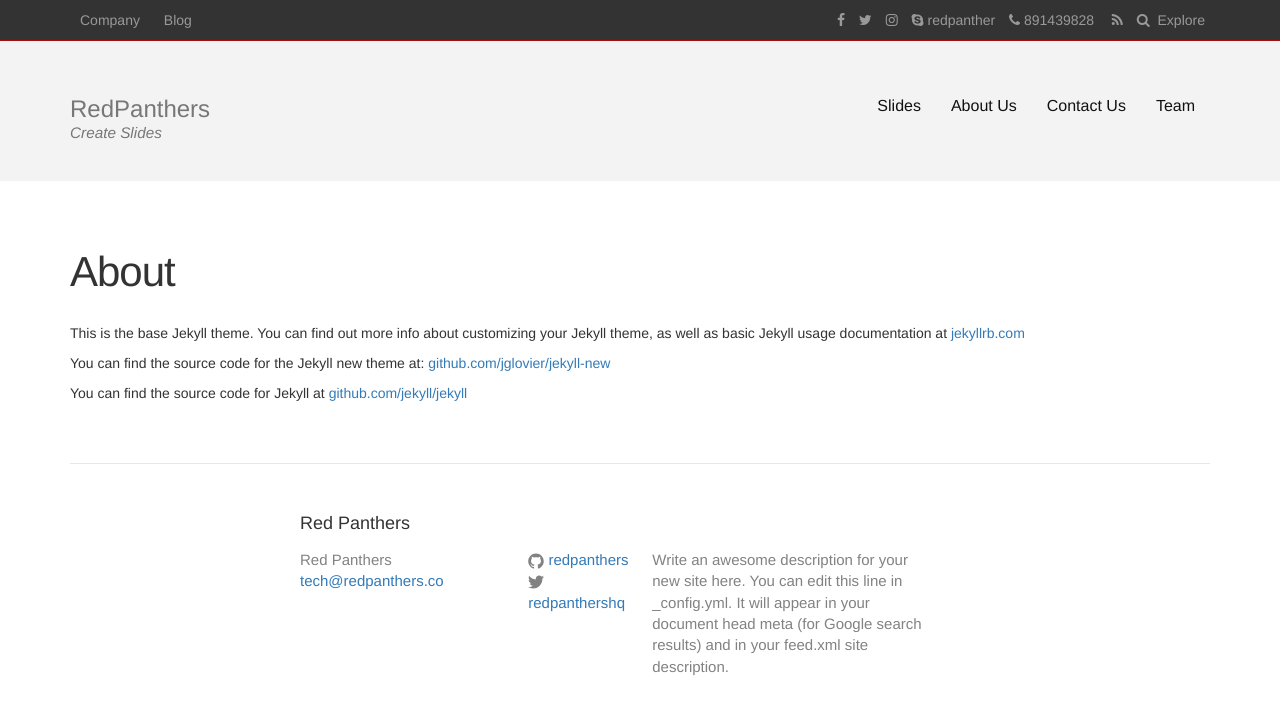
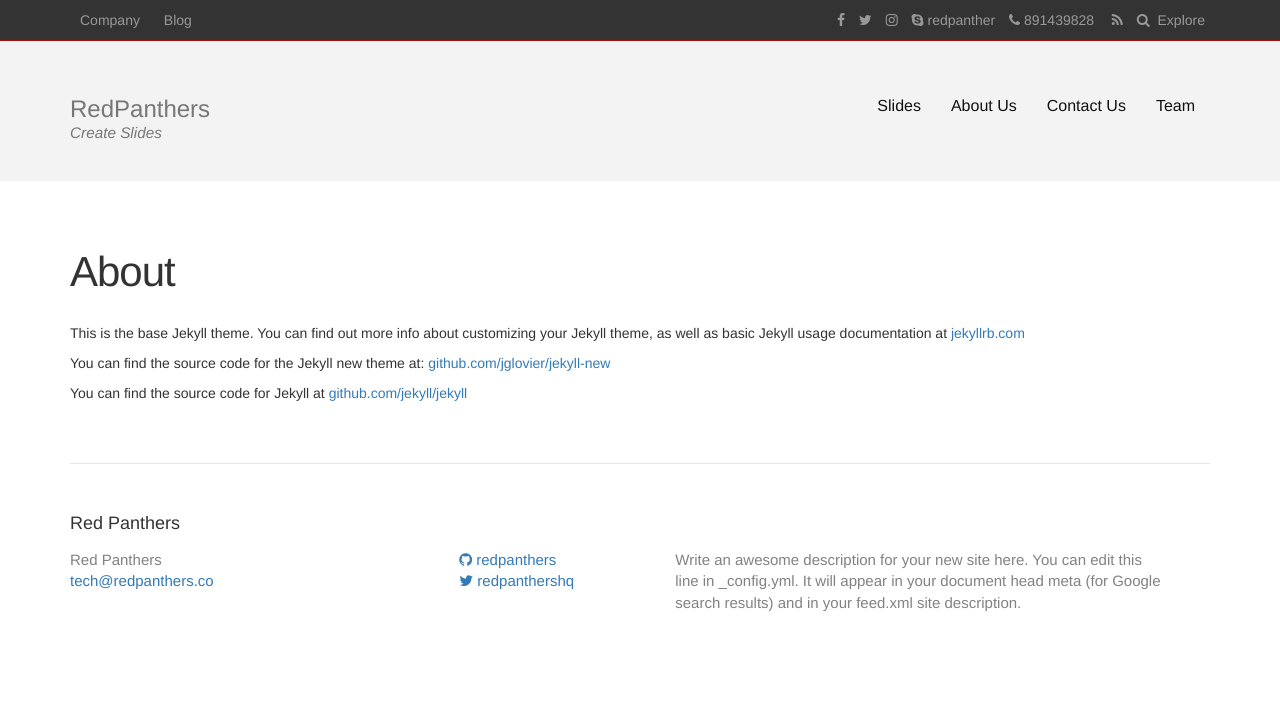
Before and after one commit to redpanthers/slides, a Jekyll site: the page built from about.md, in a window 1280 px wide. Shown: the top 714 px of the page. Built offline with Jekyll 4.4.1, drawn with Linux system fonts in a browser that asks for light colours; nearby versions of some CDN libraries.

Commit message:
Footer, add links and styles

```diff
--- a/_includes/footer.html
+++ b/_includes/footer.html
@@ -1,6 +1,6 @@
 <footer class="site-footer">
 
-  <div class="wrapper">
+
 
     <h2 class="footer-heading">{{ site.title }}</h2>
 
@@ -17,12 +17,7 @@
           {% if site.github_username %}
           <li>
             <a href="https://github.com/{{ site.github_username }}">
-              <span class="icon  icon--github">
-                <svg viewBox="0 0 16 16">
-                  <path fill="#828282" d="M7.999,0.431c-4.285,0-7.76,3.474-7.76,7.761 c0,3.428,2.223,6.337,5.307,7.363c0.388,0.071,0.53-0.168,0.53-0.374c0-0.184-0.007-0.672-0.01-1.32 c-2.159,0.469-2.614-1.04-2.614-1.04c-0.353-0.896-0.862-1.135-0.862-1.135c-0.705-0.481,0.053-0.472,0.053-0.472 c0.779,0.055,1.189,0.8,1.189,0.8c0.692,1.186,1.816,0.843,2.258,0.645c0.071-0.502,0.271-0.843,0.493-1.037 C4.86,11.425,3.049,10.76,3.049,7.786c0-0.847,0.302-1.54,0.799-2.082C3.768,5.507,3.501,4.718,3.924,3.65 c0,0,0.652-0.209,2.134,0.796C6.677,4.273,7.34,4.187,8,4.184c0.659,0.003,1.323,0.089,1.943,0.261 c1.482-1.004,2.132-0.796,2.132-0.796c0.423,1.068,0.157,1.857,0.077,2.054c0.497,0.542,0.798,1.235,0.798,2.082 c0,2.981-1.814,3.637-3.543,3.829c0.279,0.24,0.527,0.713,0.527,1.437c0,1.037-0.01,1.874-0.01,2.129 c0,0.208,0.14,0.449,0.534,0.373c3.081-1.028,5.302-3.935,5.302-7.362C15.76,3.906,12.285,0.431,7.999,0.431z"/>
-                </svg>
-              </span>
-
+              <span class="fa fa-github"></span>
               <span class="username">{{ site.github_username }}</span>
             </a>
           </li>
@@ -31,16 +26,28 @@
           {% if site.twitter_username %}
           <li>
             <a href="https://twitter.com/{{ site.twitter_username }}">
-              <span class="icon  icon--twitter">
-                <svg viewBox="0 0 16 16">
-                  <path fill="#828282" d="M15.969,3.058c-0.586,0.26-1.217,0.436-1.878,0.515c0.675-0.405,1.194-1.045,1.438-1.809
-                  c-0.632,0.375-1.332,0.647-2.076,0.793c-0.596-0.636-1.446-1.033-2.387-1.033c-1.806,0-3.27,1.464-3.27,3.27 c0,0.256,0.029,0.506,0.085,0.745C5.163,5.404,2.753,4.102,1.14,2.124C0.859,2.607,0.698,3.168,0.698,3.767 c0,1.134,0.577,2.135,1.455,2.722C1.616,6.472,1.112,6.325,0.671,6.08c0,0.014,0,0.027,0,0.041c0,1.584,1.127,2.906,2.623,3.206 C3.02,9.402,2.731,9.442,2.433,9.442c-0.211,0-0.416-0.021-0.615-0.059c0.416,1.299,1.624,2.245,3.055,2.271 c-1.119,0.877-2.529,1.4-4.061,1.4c-0.264,0-0.524-0.015-0.78-0.046c1.447,0.928,3.166,1.469,5.013,1.469 c6.015,0,9.304-4.983,9.304-9.304c0-0.142-0.003-0.283-0.009-0.423C14.976,4.29,15.531,3.714,15.969,3.058z"/>
-                </svg>
-              </span>
-
+              <span class="fa fa-twitter"></span>
               <span class="username">{{ site.twitter_username }}</span>
             </a>
           </li>
+          {% endif %}
+          {% if site.instagram_username %}
+          <li>
+            <a href="">
+              <span class="fa fa-instagram"></span>
+              <span class="username">{{site.instagram_username}}</span>
+            </a>
+          </li>
+          {% endif %}
+          {% if site.linkedin_username %}
+           <li>
+             <a href="">
+               <span class="fa fa-linkedin"></span>
+               <span class="username">
+                 {{site.linkedin_username}}
+               </span>
+             </a>
+           </li>
           {% endif %}
         </ul>
       </div>
@@ -50,6 +57,6 @@
       </div>
     </div>
 
-  </div>
+
 
 </footer>
```
